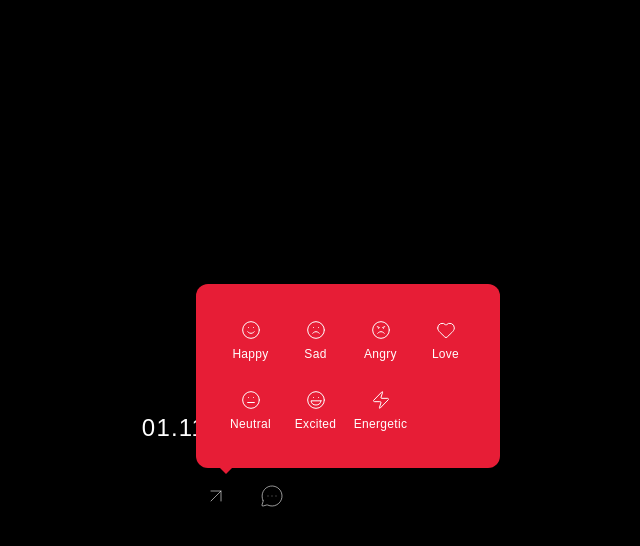
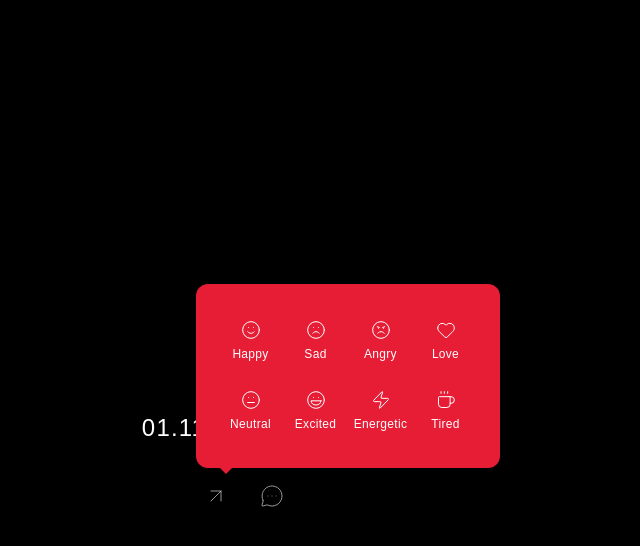
Before and after one commit to abdurmasood/rafeyxmunisah, a Next.js app: page / in a window 1280 px wide. Both pictures are taken after a click on the button 612 px from the left and 496 px from the top of the page. Shown: the top 546 px of the page, without its empty margins (396-1036 px from the left). Built offline with nearby package versions, Linux system fonts and the light colour scheme.

Commit message:
Add 'tired' emotion to EmotionSelector
- Import Coffee icon and add 'Tired' emotion option to the EmotionSelector component
- Enhance user experience by expanding the range of selectable emotions

```diff
--- a/src/components/EmotionSelector.tsx
+++ b/src/components/EmotionSelector.tsx
@@ -1,7 +1,7 @@
 'use client';
 
 import { useState, forwardRef, useImperativeHandle, useEffect, useRef, useCallback } from 'react';
-import { Smile, Frown, Angry, Heart, Meh, Laugh, Zap } from 'lucide-react';
+import { Smile, Frown, Angry, Heart, Meh, Laugh, Zap, Coffee } from 'lucide-react';
 
 const emotions = [
   { icon: Smile, name: 'happy', label: 'Happy' },
@@ -11,6 +11,7 @@ const emotions = [
   { icon: Meh, name: 'neutral', label: 'Neutral' },
   { icon: Laugh, name: 'excited', label: 'Excited' },
   { icon: Zap, name: 'energetic', label: 'Energetic' },
+  { icon: Coffee, name: 'tired', label: 'Tired' },
 ];
 
 const EmotionSelector = forwardRef<{ togglePopup: () => void }>((props, ref) => {
```
